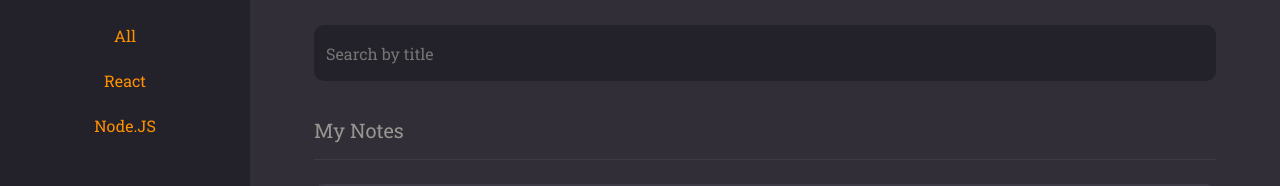
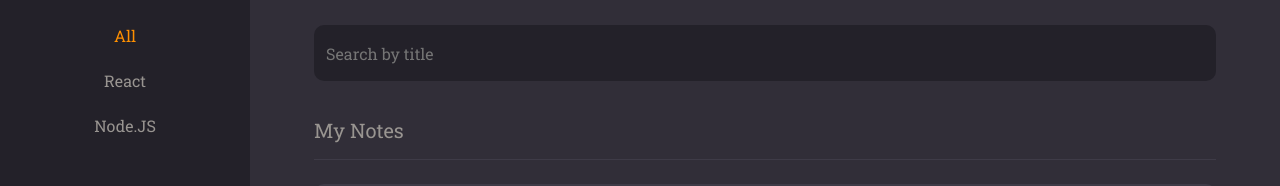
Before and after one commit to FelipeSoller/Stage09_React_Rocket_Notes, a React (Vite) app: page / in a window 1280 px wide. Shown: the part 144-330 px from the top of the page. Built offline with nearby package versions, Linux system fonts and the light colour scheme.

Commit message:
refactor isActive logic links

```diff
--- a/src/components/ButtonText/index.jsx
+++ b/src/components/ButtonText/index.jsx
@@ -6,7 +6,7 @@ export const ButtonText = ({ title, isActive = false, ...rest }) => {
   return (
     <Container
       type="button"
-      $isactive={isActive.toString()}
+      isActive={isActive}
       {...rest}
     >
       {title}
--- a/src/components/ButtonText/styles.js
+++ b/src/components/ButtonText/styles.js
@@ -2,7 +2,7 @@ import styled from 'styled-components'
 
 export const Container = styled.button`
   background: none;
-  color: ${({ theme, $isactive }) => $isactive ? theme.COLORS.ORANGE : theme.COLORS.GRAY_100};
+  color: ${({ theme, isActive }) => isActive ? theme.COLORS.ORANGE : theme.COLORS.GRAY_100};
   border: none;
   font-size: 16px;
 `
--- a/src/pages/Home/index.jsx
+++ b/src/pages/Home/index.jsx
@@ -18,7 +18,7 @@ export const Home = () => {
       <Header />
 
       <Menu>
-        <li><ButtonText title="All" $isactive={true} /></li>
+        <li><ButtonText title="All" isActive={true} /></li>
         <li><ButtonText title="React" /></li>
         <li><ButtonText title="Node.JS" /></li>
       </Menu>
```
